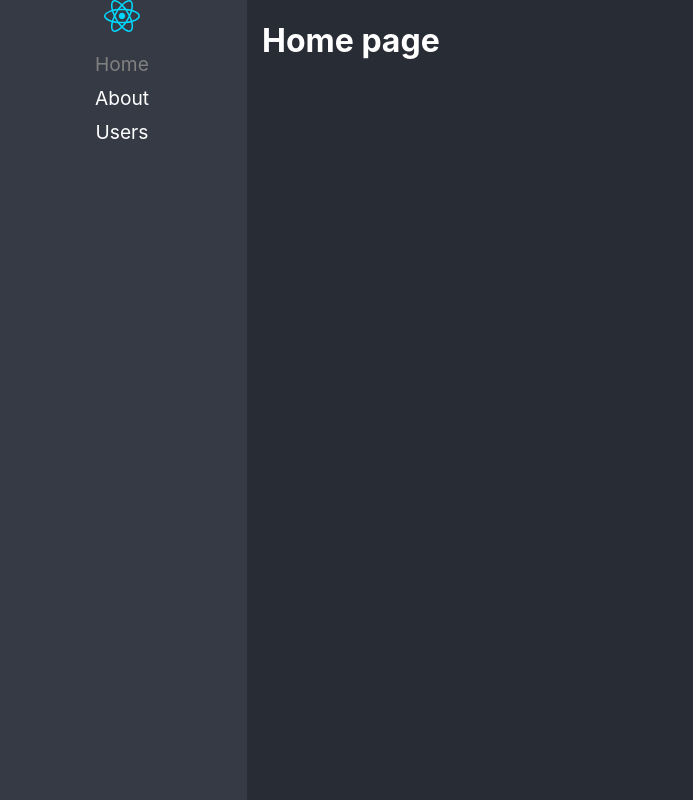
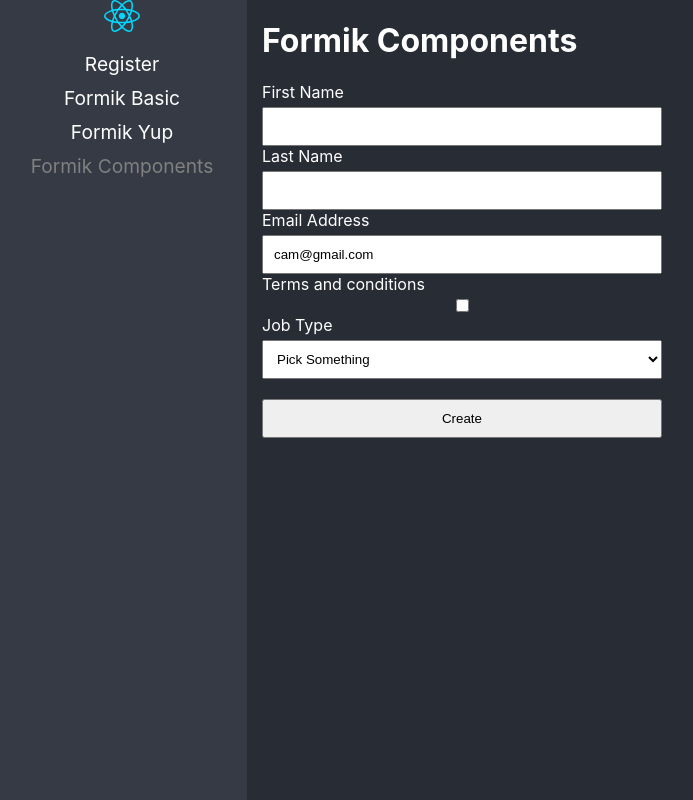
Before and after one commit to camilo7davila/react-avanzado, a React (Vite) app: page /formik-components in a window 1280 px wide. Before the commit this address led to /home. Shown: the whole page, without its empty margins (3-696 px from the left). Built offline with nearby package versions, Linux system fonts and the light colour scheme.

Commit message:
fist commit

```diff
--- a/package.json
+++ b/package.json
@@ -10,9 +10,11 @@
     "preview": "vite preview"
   },
   "dependencies": {
+    "formik": "^2.2.9",
     "react": "^18.2.0",
     "react-dom": "^18.2.0",
-    "react-router-dom": "^6.11.1"
+    "react-router-dom": "^6.11.1",
+    "yup": "^1.1.1"
   },
   "devDependencies": {
     "@types/react": "^18.0.28",
--- /dev/null
+++ b/src/03-forms/pages/FormikBasicPage.tsx
@@ -0,0 +1,82 @@
+import { FormikErrors, useFormik } from 'formik'
+import '../styles/styles.css';
+
+interface FormValues {
+  firstName: string;
+  lastName: string;
+  email: string;
+}
+
+export const FormikBasicPage = () => {
+  const validate = ({ firstName, lastName, email }: FormValues) => {
+    const errors: FormikErrors<FormValues> = {};
+
+    if (!firstName.trim()) {
+      errors.firstName = 'Requiered'
+    }
+
+    if (!lastName.trim()) {
+      errors.lastName = 'Requiered'
+    }
+
+    if (!email.trim()) {
+      errors.email = 'Requiered'
+    } else if (!/^[A-Z0-9._%+-]+@[A-Z0-9.-]+\.[A-Z]{2,4}$/i.test(email)) {
+      errors.email = 'Invalid email address';
+    }
+
+    return errors
+  }
+
+  const { handleChange, values, handleSubmit, errors, isValid, touched, handleBlur } = useFormik({
+    initialValues: {
+      firstName: '',
+      lastName: '',
+      email: 'cam@gmail.com'
+    },
+    onSubmit: (values) => {
+      console.log(values)
+    },
+    validate
+  });
+
+  return (
+    <div>
+      <h1>Formik Basic Tutorial</h1>
+
+      <form noValidate onSubmit={handleSubmit}>
+        <label htmlFor="firstName">First Name</label>
+        <input
+          type="text"
+          name="firstName"
+          onBlur={handleBlur}
+          value={values.firstName}
+          onChange={handleChange}
+        />
+        { touched.firstName && errors.firstName && <span>{errors.firstName}</span>}
+
+        <label htmlFor="lastName">Last Name</label>
+        <input
+          type="text"
+          name="lastName"
+          onBlur={handleBlur}
+          value={values.lastName}
+          onChange={handleChange}
+        />
+        { touched.lastName && errors.lastName && <span>{errors.lastName}</span>}
+
+        <label htmlFor="firstName">Email Address</label>
+        <input
+          type="email"
+          name="email"
+          onBlur={handleBlur}
+          value={values.email}
+          onChange={handleChange}
+        />
+        { touched.email && errors.email && <span>{ errors.email }</span>}
+
+        <button type="submit" disabled={!isValid}>Create</button>
+      </form>
+    </div>
+  )
+}
--- /dev/null
+++ b/src/03-forms/pages/FormikComponents.tsx
@@ -0,0 +1,75 @@
+import { Formik, Form, Field, ErrorMessage } from 'formik';
+import * as Yup from 'yup';
+
+import '../styles/styles.css';
+
+export const FormikComponents = () => {
+  return (
+    <div>
+      <h1>Formik Components</h1>
+
+      <Formik
+        initialValues={{
+          firstName: '',
+          lastName: '',
+          email: 'cam@gmail.com',
+          terms: false,
+          jobType: ''
+        }}
+        onSubmit={(values) => {
+          console.log(values);
+        }}
+        validationSchema={Yup.object({
+          firstName: Yup.string()
+            .max(15, 'Debe de tener 15 caracteres o menos')
+            .required('Requerido'),
+          lastName: Yup.string()
+            .max(15, 'Debe de tener 15 caracteres o menos')
+            .required('Requerido'),
+          email: Yup.string()
+            .email('No es un email valido')
+            .required('Requerido'),
+          terms: Yup.boolean()
+            .isTrue(),
+          jobType: Yup.string()
+            .required('Requerido')
+            .notOneOf(['it-jr'], 'Opcion no permitida')
+        })}
+      >
+        {
+          (formik) => (
+            <Form>
+              <label htmlFor="firstName">First Name</label>
+              <Field name='firstName' type="text" />
+              <ErrorMessage name='firstName' component='span' />
+
+              <label htmlFor="lastName">Last Name</label>
+              <Field name='lastName' type="text" />
+              <ErrorMessage name='lastName' component='span' />
+
+              <label htmlFor="email">Email Address</label>
+              <Field name='email' type="email" />
+              <ErrorMessage name='email' component='span' />
+
+              <label>Terms and conditions</label>
+              <Field name='terms' type="checkbox" />
+              <ErrorMessage name='terms' component='span' />
+
+              <label>Job Type</label>
+              <Field name='jobType' as="select">
+                <option value="">Pick Something</option>
+                <option value="developer">Developer</option>
+                <option value="designer">Designer</option>
+                <option value="it-senior">IT Senior</option>
+                <option value="it-jr">IT Junior</option>
+              </Field>
+              <ErrorMessage name='jobType' component='span' />
+
+              <button type="submit" disabled={!formik.isValid}>Create</button>
+            </Form>
+          )
+        }
+      </Formik>
+    </div>
+  )
+}
--- /dev/null
+++ b/src/03-forms/pages/FormikYupPage.tsx
@@ -0,0 +1,50 @@
+import { useFormik } from 'formik';
+import * as Yup from 'yup';
+
+import '../styles/styles.css';
+
+export const FormikYupPage = () => {
+  const { handleSubmit, errors, isValid, touched, getFieldProps } = useFormik({
+    initialValues: {
+      firstName: '',
+      lastName: '',
+      email: 'cam@gmail.com'
+    },
+    onSubmit: (values) => {
+      console.log(values)
+    },
+    validationSchema: Yup.object({
+      firstName: Yup.string()
+        .max(15, 'Debe de tener 15 caracteres o menos')
+        .required('Requerido'),
+      lastName: Yup.string()
+        .max(15, 'Debe de tener 15 caracteres o menos')
+        .required('Requerido'),
+      email: Yup.string()
+        .email('No es un email valido')
+        .required('Requerido')
+    })
+  });
+
+  return (
+    <div>
+      <h1>Formik Yup</h1>
+
+      <form noValidate onSubmit={handleSubmit}>
+        <label htmlFor="firstName">First Name</label>
+        <input type="text" {...getFieldProps('firstName')} />
+        {touched.firstName && errors.firstName && <span>{errors.firstName}</span>}
+
+        <label htmlFor="lastName">Last Name</label>
+        <input type="text" {...getFieldProps('lastName')} />
+        {touched.lastName && errors.lastName && <span>{errors.lastName}</span>}
+
+        <label htmlFor="firstName">Email Address</label>
+        <input type="email" {...getFieldProps('email')} />
+        {touched.email && errors.email && <span>{errors.email}</span>}
+
+        <button type="submit" disabled={!isValid}>Create</button>
+      </form>
+    </div>
+  )
+}
--- /dev/null
+++ b/src/03-forms/pages/RegisterPage.tsx
@@ -0,0 +1,31 @@
+import '../styles/styles.css';
+
+export const RegisterPage = () => {
+  return (
+    <div>
+      <h1>Register Page</h1>
+
+      <form noValidate>
+        <input
+          type="text"
+          placeholder="Name"
+        />
+        <input
+          type="email"
+          placeholder="Email"
+        />
+        <input
+          type="password"
+          placeholder="Password 1"
+        />
+
+        <input
+          type="password"
+          placeholder="Password 2"
+        />
+
+        <button type="submit">Create</button>
+      </form>
+    </div>
+  )
+}
--- a/src/layaout/Layout.tsx
+++ b/src/layaout/Layout.tsx
@@ -8,13 +8,16 @@ export const Layout = () => {
         <img src={logo} alt="React Logo" />
         <ul>
           <li>
-            <NavLink to='/home' className={({ isActive }) => isActive ? 'nav-active' : ''}>Home</NavLink>
+            <NavLink to='/register' className={({ isActive }) => isActive ? 'nav-active' : ''}>Register</NavLink>
           </li>
           <li>
-            <NavLink to='/about' className={({ isActive }) => isActive ? 'nav-active' : ''}>About</NavLink>
+            <NavLink to='/formik-basic' className={({ isActive }) => isActive ? 'nav-active' : ''}>Formik Basic</NavLink>
           </li>
           <li>
-            <NavLink to='/users' className={({ isActive }) => isActive ? 'nav-active' : ''}>Users</NavLink>
+            <NavLink to='/formik-yup' className={({ isActive }) => isActive ? 'nav-active' : ''}>Formik Yup</NavLink>
+          </li>
+          <li>
+            <NavLink to='/formik-components' className={({ isActive }) => isActive ? 'nav-active' : ''}>Formik Components</NavLink>
           </li>
         </ul>
       </nav>
--- a/src/routes/Navigation.tsx
+++ b/src/routes/Navigation.tsx
@@ -1,5 +1,9 @@
-import { Navigate, RouterProvider, createBrowserRouter } from "react-router-dom"
-import { Layout } from "../layaout/Layout"
+import { Navigate, RouterProvider, createBrowserRouter } from 'react-router-dom';
+import { Layout } from '../layaout/Layout';
+import { RegisterPage } from '../03-forms/pages/RegisterPage';
+import { FormikBasicPage } from '../03-forms/pages/FormikBasicPage';
+import { FormikYupPage } from '../03-forms/pages/FormikYupPage';
+import { FormikComponents } from '../03-forms/pages/FormikComponents';
 
 const router = createBrowserRouter([
   {
@@ -8,20 +12,28 @@ const router = createBrowserRouter([
     errorElement: <h1>Error no se encuentra</h1>,
     children: [
       {
-        path: 'about',
-        element: <h1>About page</h1>
+        index: true,
+        element: <Navigate to='/register' replace />
       },
       {
-        path: 'users',
-        element: <h1>Users page</h1>
+        path: 'register',
+        element: <RegisterPage />
       },
       {
-        path: 'home',
-        element: <h1>Home page</h1>
+        path: 'formik-basic',
+        element: <FormikBasicPage />
+      },
+      {
+        path: 'formik-yup',
+        element: <FormikYupPage />
+      },
+      {
+        path: 'formik-components',
+        element: <FormikComponents />
       },
       {
         path: '/*',
-        element: <Navigate to='/home' replace />
+        element: <Navigate to='/register' replace />
       }
     ]
   }
@@ -30,7 +42,7 @@ const router = createBrowserRouter([
 export const Navigation = () => {
   return (
     <>
-      <div className="main-layout">
+      <div className='main-layout'>
         <RouterProvider router={router} />
       </div>
     </>
```
